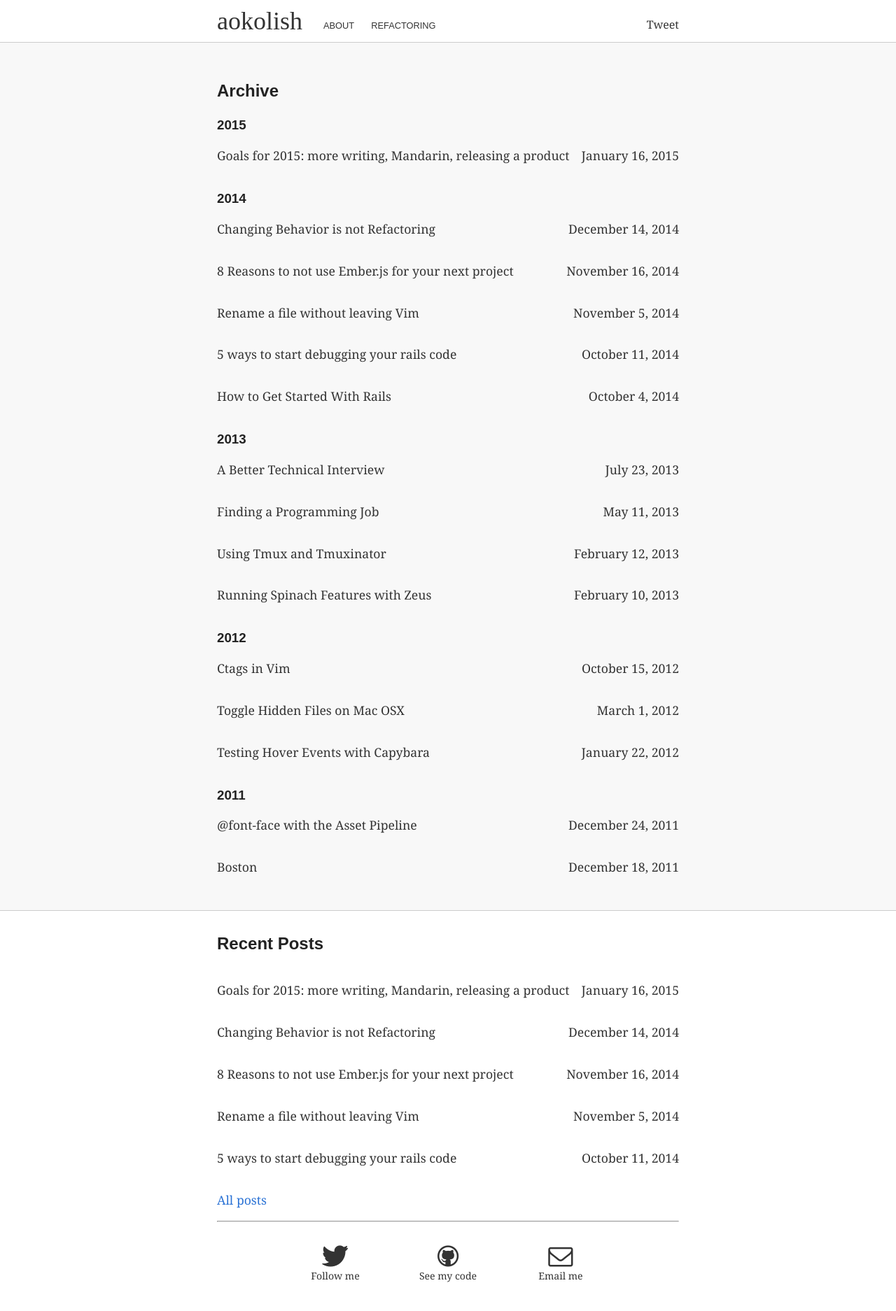
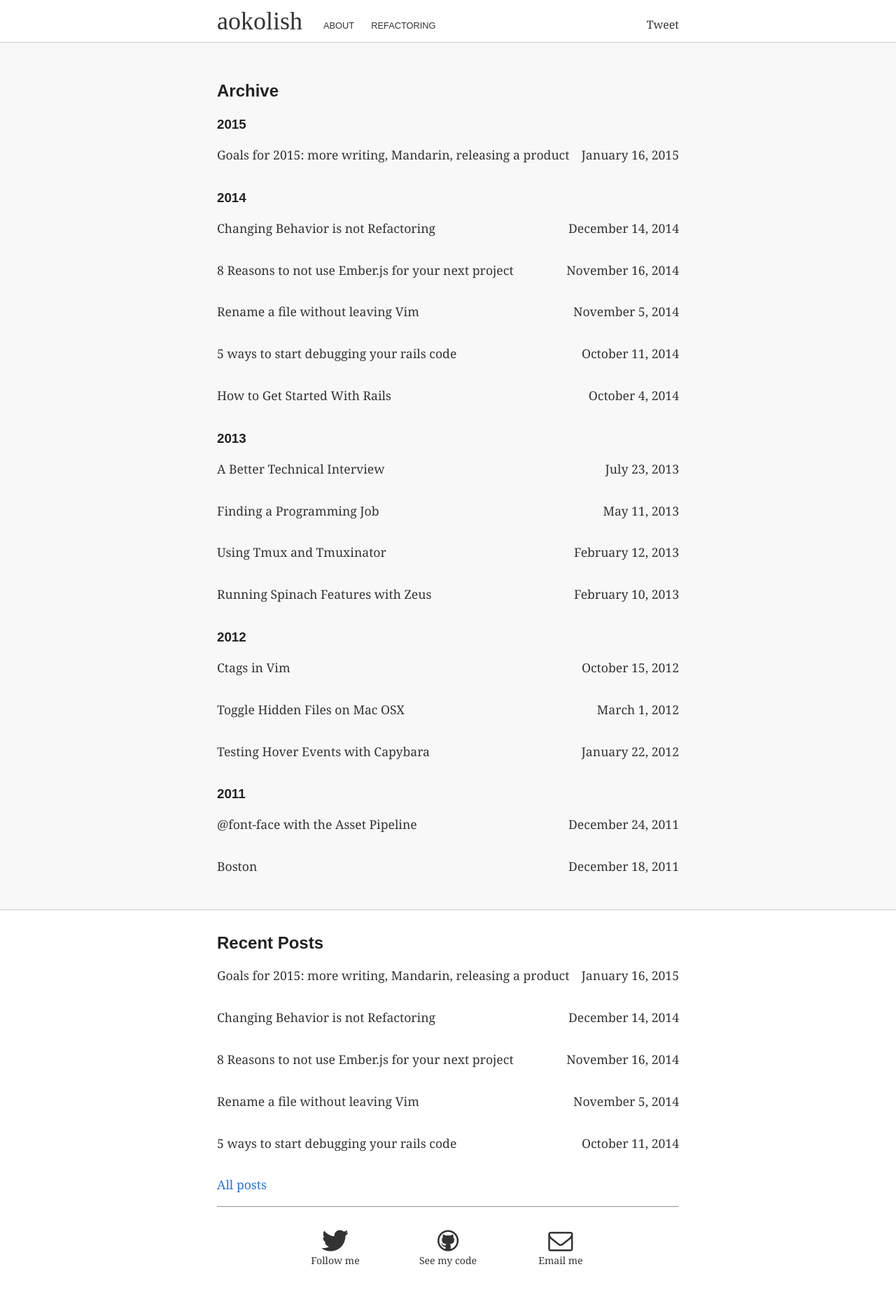
Before and after one commit to ao140505/ao140505.github.io, a Jekyll site: the page built from archive/index.html, in a window 1280 px wide. Shown: the whole page at 70% size. Built offline with Jekyll 4.4.1, drawn with Linux system fonts in a browser that asks for light colours; some web fonts are replaced; Markdown is read by kramdown in place of the engine named in the settings; comment, search, counter and statistics services are not loaded; after the commit the page ends 1853 px from its top, so only the background shows below that.

Commit message:
tweak header margins
- show less space between headers and the paragraph directly after them
- based on reading Don't Make Me Think. I love the layout of his book!

```diff
--- a/_sass/global.scss
+++ b/_sass/global.scss
@@ -97,6 +97,12 @@
 
 h1, h2, h3, h4, h5 {
   font-family: 'Signika Negative', sans-serif;
+  margin-bottom: 0;
+}
+
+h3 + p,
+h2 + p {
+  margin-top: 0.4em;
 }
 
 p {
```
